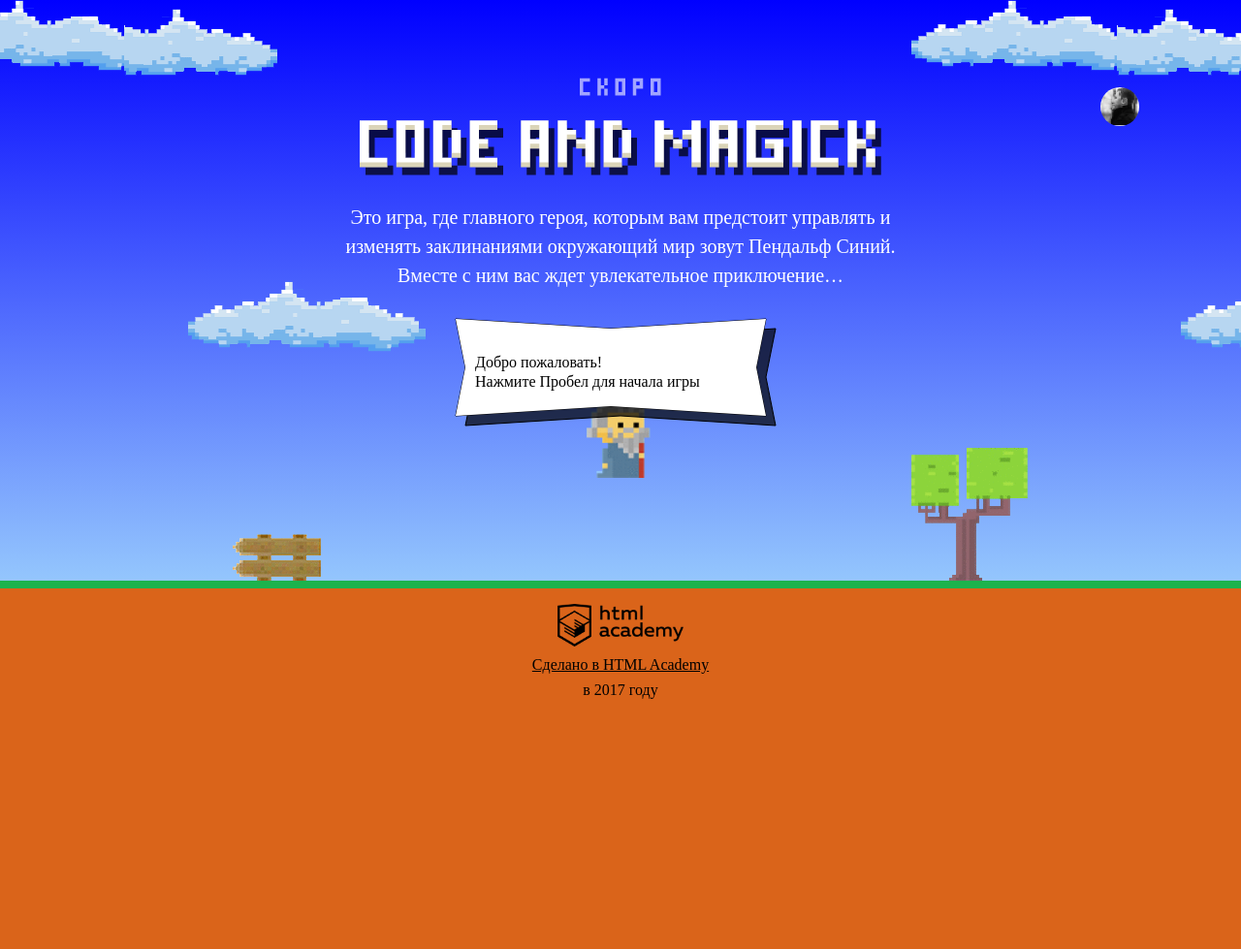
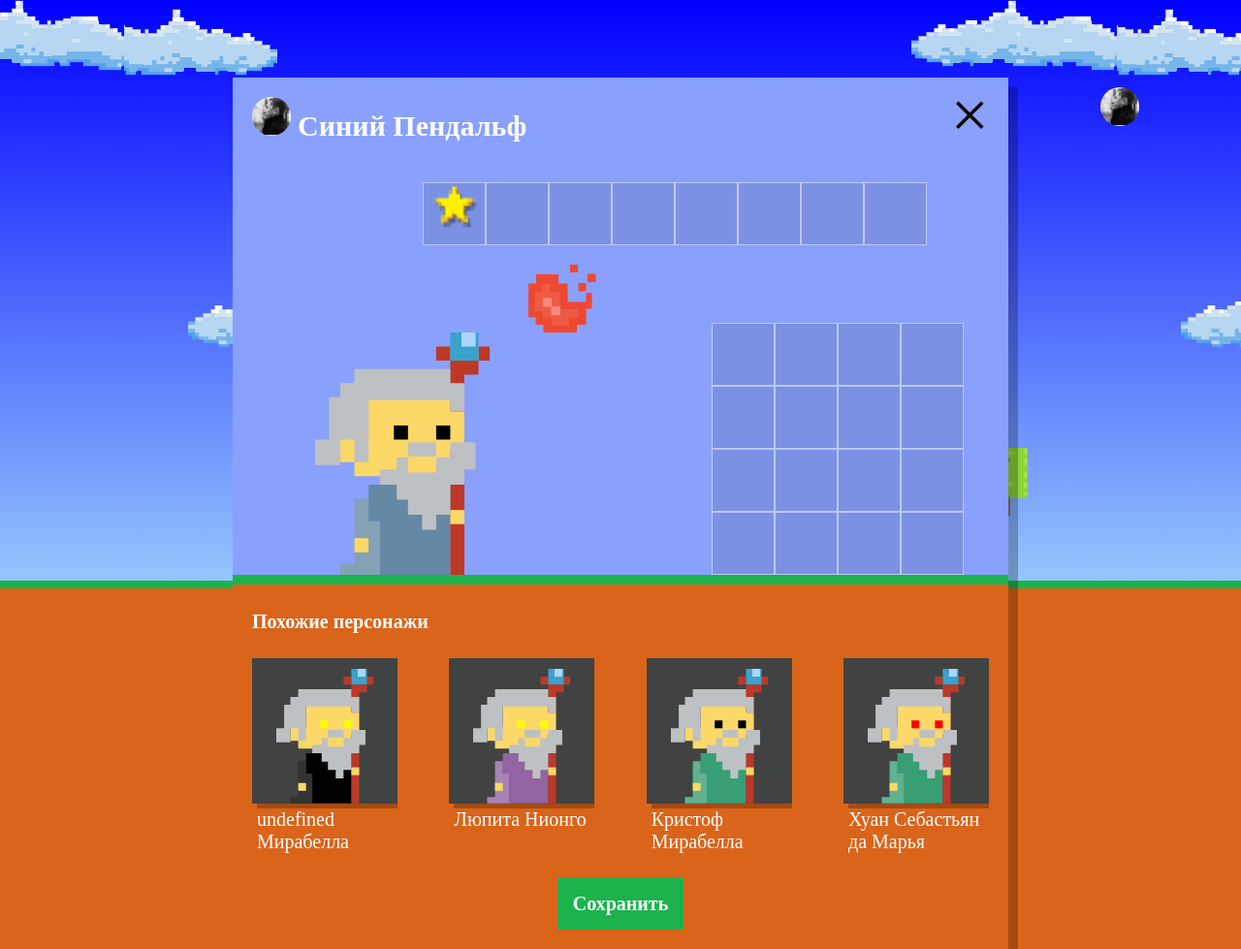
Before and after one commit to akkuratist/454097-code-and-magick-17, a website: page index.html in a window 1280 px wide. Shown: the whole page at 97% size. Before the commit the page ends 800 px from the top, so only its background shows below. Drawn offline with Linux system fonts and the light colour scheme; a web font is replaced by a local one.

Commit message:
Учебный проект : Нас орда

```diff
--- a/index.html
+++ b/index.html
@@ -196,6 +196,7 @@
     }
   </script>
   <script src="js/stat.js"></script>
+  <script src="js/setup.js"></script>
   <script src="js/game.js"></script>
 
 </body>
--- /dev/null
+++ b/js/setup.js
@@ -0,0 +1,53 @@
+/* eslint-disable no-console */
+'use strict';
+var userDialog = document.querySelector('.setup');
+userDialog.classList.remove('hidden');
+
+var similarListElement = document.querySelector('.setup-similar-list');
+var similarWizardTemplate = document.querySelector('#similar-wizard-template')
+  .content
+  .querySelector('.setup-similar-item');
+
+var WIZARD_FIRSTNAMES = ['Иван', 'Хуан Себастьян', 'Мария', 'Кристоф', 'Виктор', 'Юлия', 'Люпита', 'Вашингтон'];
+var WIZARD_SURNAMES = ['да Марья', 'Верон', 'Мирабелла', 'Вальц', 'Онопко', 'Топольницкая', 'Нионго', 'Ирвинг'];
+var WIZARD_COAT_COLORS = ['rgb(101, 137, 164)', 'rgb(241, 43, 107)', 'rgb(146, 100, 161)', 'rgb(56, 159, 117)', 'rgb(215, 210, 55)', 'rgb(0, 0, 0)'];
+var WIZARD_EYES_COLORS = ['black', 'red', 'blue', 'yellow', 'green'];
+
+var createFullName = function (firstNames, surNames) {
+  var fullName = firstNames[Math.round(Math.random() * firstNames.length)] + ' ' + surNames[Math.round(Math.random() * surNames.length)];
+  return fullName;
+};
+
+
+var createWizards = function (coats, eyes, amount) {
+  var wizards = [];
+  for (var i = 0; i < amount; i++) {
+    var wizard = {};
+    wizard.name = createFullName(WIZARD_FIRSTNAMES, WIZARD_SURNAMES);
+    wizard.coatColor = coats[Math.round(Math.random() * coats.length)];
+    wizard.eyesColor = eyes[Math.round(Math.random() * eyes.length)];
+    wizards.push(wizard);
+  }
+  return wizards;
+};
+
+var wizards = createWizards(WIZARD_COAT_COLORS, WIZARD_EYES_COLORS, 4);
+
+var renderWizard = function (wizard) {
+  var wizardElement = similarWizardTemplate.cloneNode(true);
+
+  wizardElement.querySelector('.setup-similar-label').textContent = wizard.name;
+  wizardElement.querySelector('.wizard-coat').style.fill = wizard.coatColor;
+  wizardElement.querySelector('.wizard-eyes').style.fill = wizard.eyesColor;
+
+  return wizardElement;
+};
+
+var fragment = document.createDocumentFragment();
+for (var i = 0; i < wizards.length; i++) {
+  fragment.appendChild(renderWizard(wizards[i]));
+}
+similarListElement.appendChild(fragment);
+
+
+userDialog.querySelector('.setup-similar').classList.remove('hidden');
```
